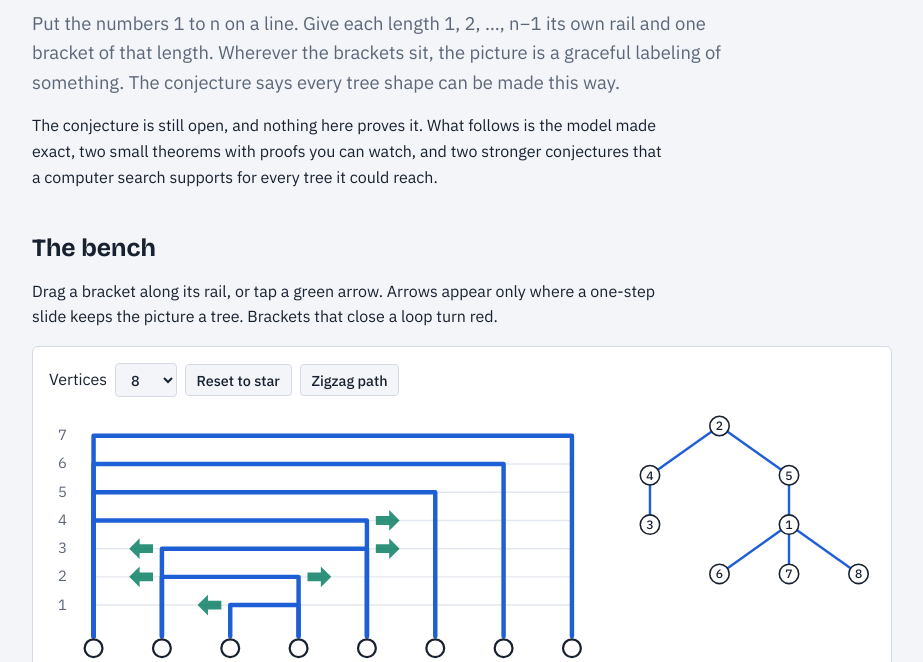
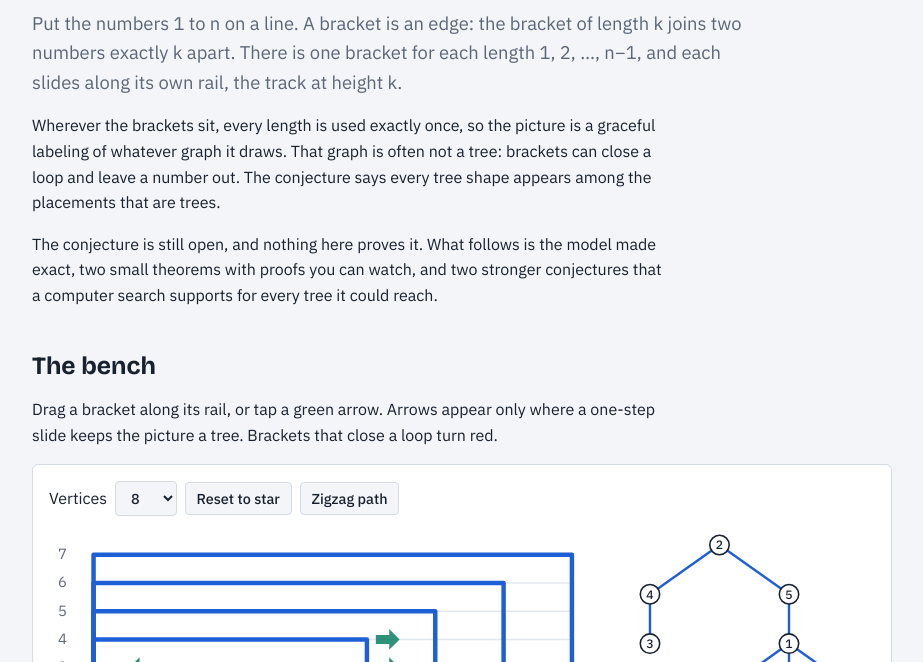
Before and after one commit to mbruinoo/graceful, a plain HTML site: page web/index.html in a window 1280 px wide. Shown: the part 138-800 px from the top of the page, without its empty margins (178-1101 px from the left). Drawn offline with nearby package versions, Linux system fonts and the light colour scheme.

Commit message:
Clarify bracket vs rail, and that most placements are not trees
Co-Authored-By: Claude Fable 5.2 <noreply@anthropic.com>
Claude-Session: https://claude.ai/code/session_01MUVKBCGZ22NEZoj64SwJbP

```diff
--- a/web/index.html
+++ b/web/index.html
@@ -65,7 +65,8 @@ input[type=range]{flex:1 1 140px;min-width:0;accent-color:var(--bracket)}
 <section>
   <span class="tag">Graceful Tree Conjecture · a bracket model</span>
   <h1>Every tree, slid out of a star?</h1>
-  <p class="lede">Put the numbers 1 to n on a line. Give each length 1, 2, …, n−1 its own rail and one bracket of that length. Wherever the brackets sit, the picture is a graceful labeling of something. The conjecture says every tree shape can be made this way.</p>
+  <p class="lede">Put the numbers 1 to n on a line. A bracket is an edge: the bracket of length k joins two numbers exactly k apart. There is one bracket for each length 1, 2, …, n−1, and each slides along its own rail, the track at height k.</p>
+  <p>Wherever the brackets sit, every length is used exactly once, so the picture is a graceful labeling of whatever graph it draws. That graph is often not a tree: brackets can close a loop and leave a number out. The conjecture says every tree shape appears among the placements that are trees.</p>
   <p>The conjecture is still open, and nothing here proves it. What follows is the model made exact, two small theorems with proofs you can watch, and two stronger conjectures that a computer search supports for every tree it could reach.</p>
 </section>
 
```
Also changed, not shown: web/page.template.html (+2 -1 lines), 1 other file.
